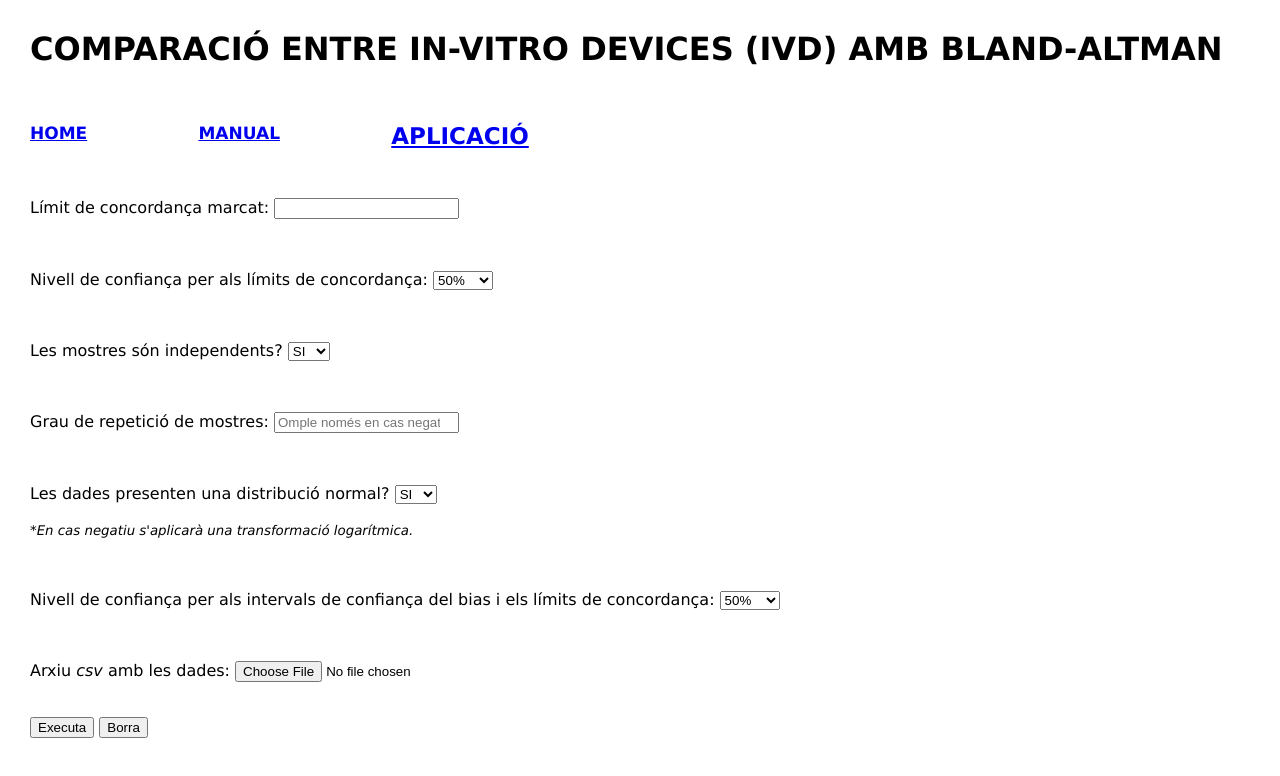
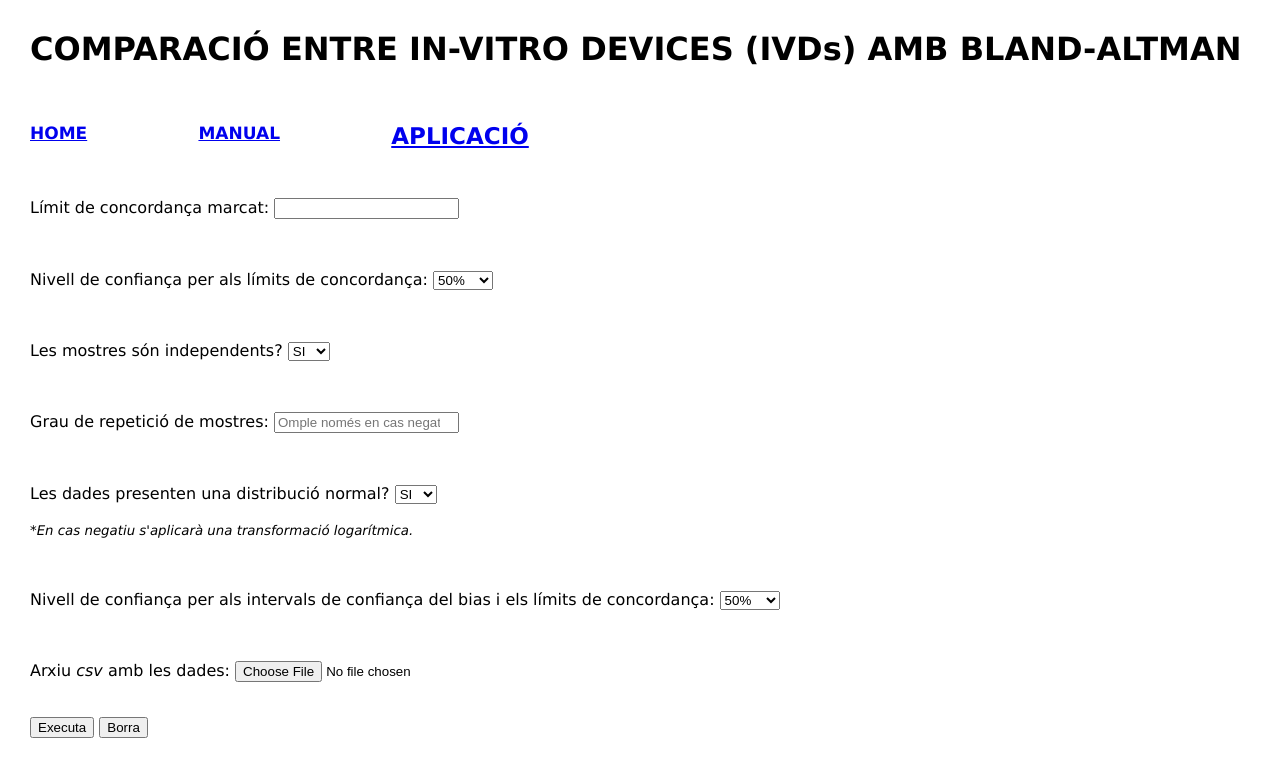
Before and after one commit to epanareda/Bland-Altman-comparation, a plain HTML site: page app.html in a window 1280 px wide. Drawn offline with nearby package versions, Linux system fonts and the light colour scheme.

Commit message:
Add files via upload

```diff
--- a/app.html
+++ b/app.html
@@ -7,7 +7,7 @@
     </head>
 
     <body>
-        <h1>COMPARACIÓ ENTRE IN-VITRO DEVICES (IVD) AMB BLAND-ALTMAN</h1>
+        <h1>COMPARACIÓ ENTRE IN-VITRO DEVICES (IVDs) AMB BLAND-ALTMAN</h1>
         </br>
         <nav id="nav_bar">
             <h2><a href="index.html">HOME</a></h2>
```
Also changed, not shown: index.html (+1 -1 lines), manual.html (+1 -1 lines), img/app_exemple.png, img/app_form.png.
